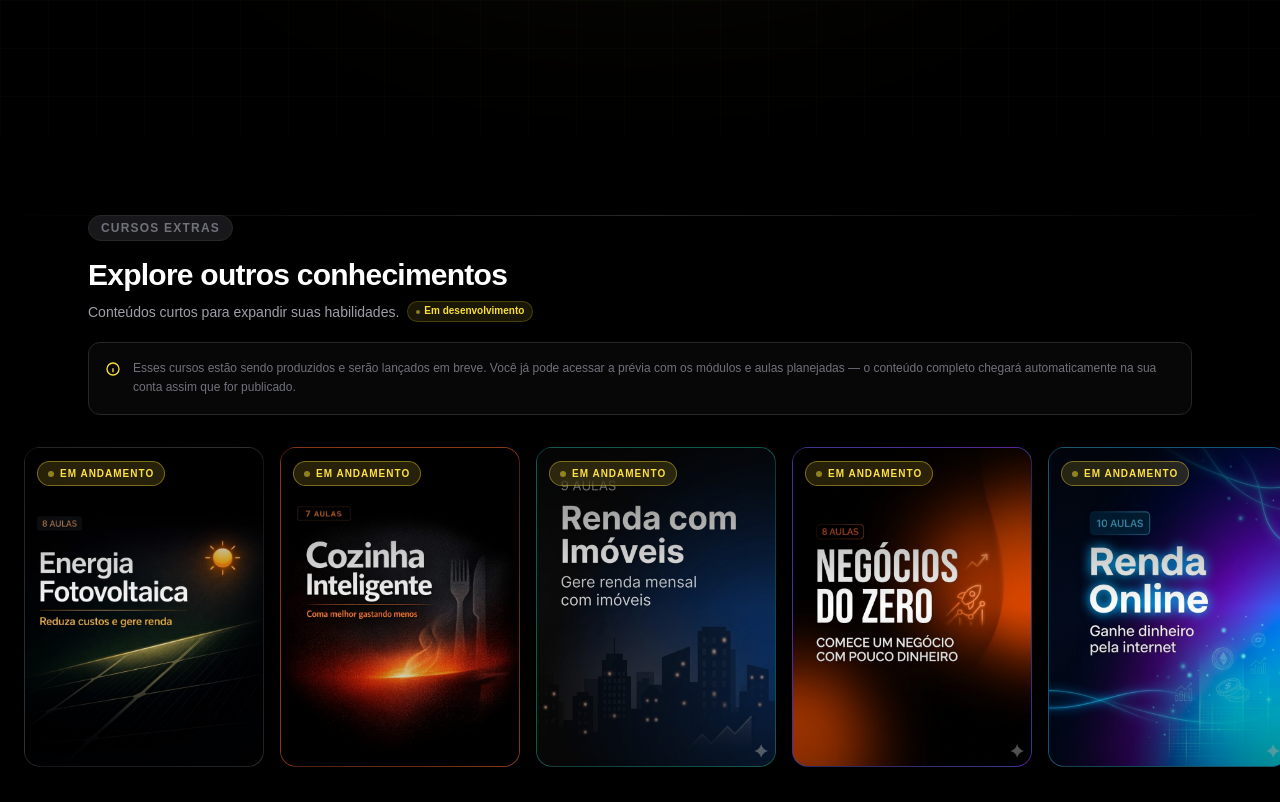
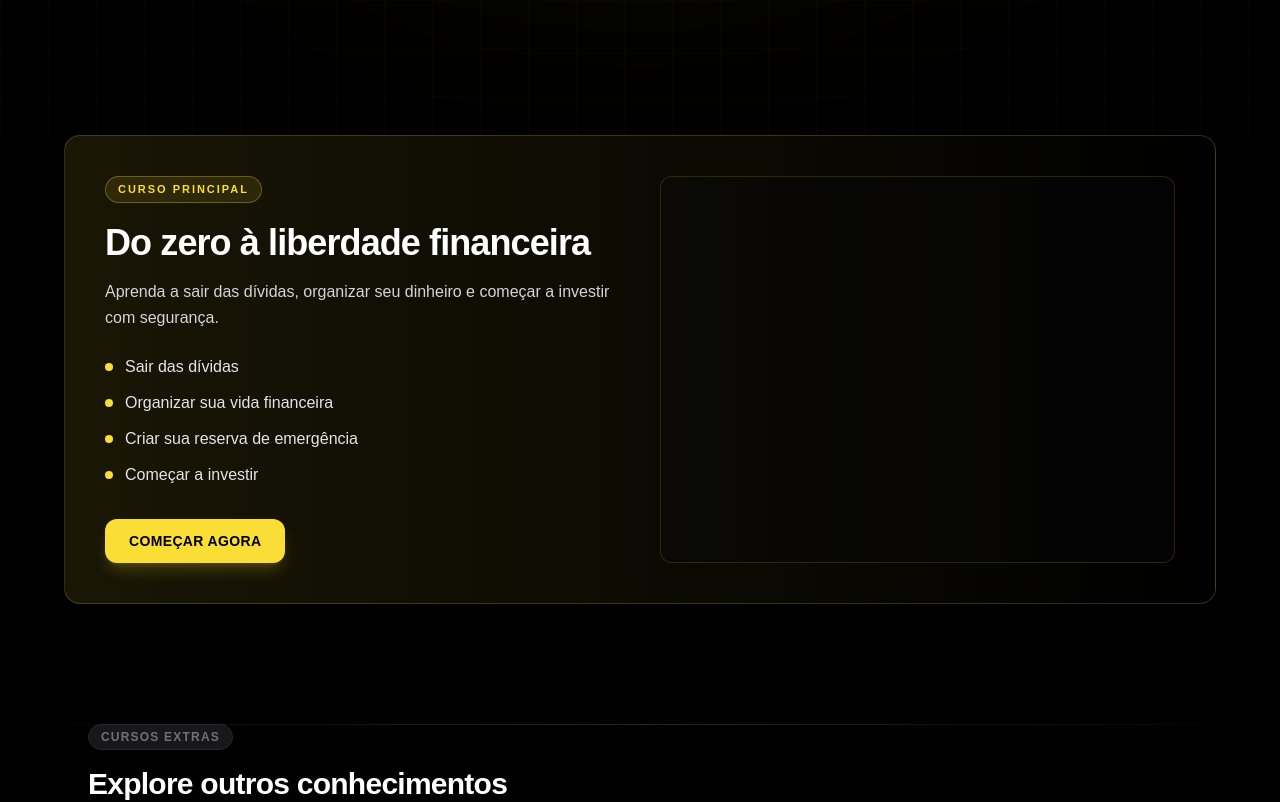
Before and after one commit to gustavo-gomess/AURUM, a Next.js app in the folder aurum-plataforma/: page / in a window 1280 px wide. Shown: the part 880-1682 px from the top of the page. Built offline with nearby package versions, Linux system fonts and the light colour scheme.

Commit message:
feat: add CursoPrincipalBanner component to homepage and integrate it into the layout

```diff
--- a/aurum-plataforma/src/app/page.tsx
+++ b/aurum-plataforma/src/app/page.tsx
@@ -1,5 +1,6 @@
 import Navbar from "@/components/home/Navbar"
 import Hero from "@/components/home/Hero"
+import CursoPrincipalBanner from "@/components/CursoPrincipalBanner"
 import Problem from "@/components/home/Problem"
 import Solution from "@/components/home/Solution"
 import LearningPath from "@/components/home/LearningPath"
@@ -19,6 +20,7 @@ export default function Home() {
       <Navbar />
       <main className="bg-black text-white min-h-screen pt-16">
         <Hero />
+        <CursoPrincipalBanner />
         <ExtraCourses />
         <Problem />
         <Solution />
--- /dev/null
+++ b/aurum-plataforma/src/components/CursoPrincipalBanner.tsx
@@ -0,0 +1,50 @@
+export default function CursoPrincipalBanner() {
+  const beneficios = [
+    "Sair das dívidas",
+    "Organizar sua vida financeira",
+    "Criar sua reserva de emergência",
+    "Começar a investir",
+  ]
+
+  return (
+    <section className="bg-black px-6 pb-10">
+      <div className="max-w-6xl mx-auto">
+        <div className="rounded-2xl border border-yellow-500/20 bg-gradient-to-r from-yellow-500/10 to-transparent p-8 md:p-10">
+          <div className="grid md:grid-cols-2 gap-8 md:gap-10 items-center">
+            <div>
+              <span className="inline-flex items-center rounded-full border border-yellow-500/30 bg-yellow-500/10 px-3 py-1 text-[11px] font-bold tracking-[0.18em] text-yellow-400">
+                CURSO PRINCIPAL
+              </span>
+
+              <h2 className="mt-5 text-3xl md:text-4xl font-black tracking-tight text-white">
+                Do zero à liberdade financeira
+              </h2>
+
+              <p className="mt-4 max-w-xl text-zinc-300 leading-relaxed">
+                Aprenda a sair das dívidas, organizar seu dinheiro e começar a investir com segurança.
+              </p>
+
+              <ul className="mt-6 space-y-3 text-zinc-200">
+                {beneficios.map((beneficio) => (
+                  <li key={beneficio} className="flex items-center gap-3">
+                    <span className="h-2 w-2 rounded-full bg-yellow-400" />
+                    <span>{beneficio}</span>
+                  </li>
+                ))}
+              </ul>
+
+              <button
+                type="button"
+                className="mt-8 inline-flex items-center justify-center rounded-xl bg-yellow-400 px-6 py-3 text-sm font-extrabold uppercase tracking-wide text-black shadow-lg shadow-yellow-500/20 transition hover:scale-105"
+              >
+                Começar agora
+              </button>
+            </div>
+
+            <div className="h-56 md:h-full min-h-[220px] rounded-xl border border-yellow-500/15 bg-zinc-950/40" />
+          </div>
+        </div>
+      </div>
+    </section>
+  )
+}
--- a/aurum-plataforma/src/components/home/HowItWorks.tsx
+++ b/aurum-plataforma/src/components/home/HowItWorks.tsx
@@ -37,18 +37,6 @@ export default function HowItWorks() {
       <div className="absolute top-0 left-1/2 -translate-x-1/2 w-1/2 h-px bg-gradient-to-r from-transparent via-zinc-700 to-transparent" />
 
       <div className="max-w-5xl mx-auto">
-        <div className="text-center mb-16">
-          <span className="inline-flex items-center gap-2 px-3 py-1 rounded-full border border-zinc-800 bg-zinc-900 text-zinc-500 text-xs font-semibold uppercase tracking-widest mb-5">
-            Como funciona
-          </span>
-          <h2 className="text-3xl md:text-4xl font-black text-white tracking-tight">
-            Simples. Direto. Eficiente.
-          </h2>
-          <p className="mt-4 text-zinc-500 text-base max-w-xl mx-auto">
-            Sem complicação. Em 3 passos você já está aprendendo e evoluindo.
-          </p>
-        </div>
-
         <div className="grid md:grid-cols-3 gap-6 relative">
           {/* Linha conectora (desktop) */}
           <div className="hidden md:block absolute top-10 left-[calc(16.67%+1rem)] right-[calc(16.67%+1rem)] h-px bg-gradient-to-r from-zinc-800 via-yellow-500/30 to-zinc-800" />
```
